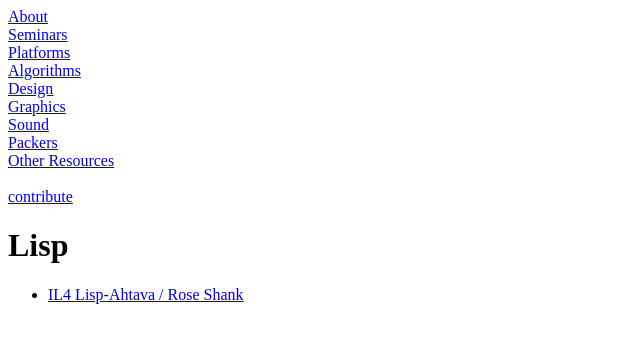
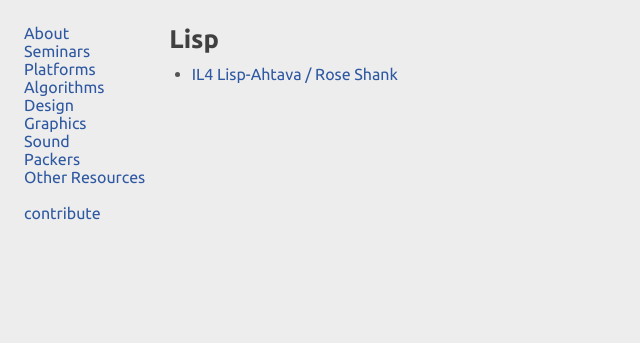
Before and after one commit to in4k/in4k.github.io, a Jekyll site: the page built from wiki/lisp.markdown, in a window 1280 px wide. Shown: the top 343 px of the page, without its empty margins (0-640 px from the left). Built offline with Jekyll 4.4.1, drawn with Linux system fonts in a browser that asks for light colours; nearby versions of some CDN libraries.

Commit message:
Update header.html

```diff
--- a/_includes/header.html
+++ b/_includes/header.html
@@ -6,5 +6,5 @@
     <meta name="robots" content="index,follow" />
     <link rel="shortcut icon" href="/img/favicon.ico">
     <link rel="stylesheet" href="//cdnjs.cloudflare.com/ajax/libs/font-awesome/4.4.0/css/font-awesome.min.css">
-    <link rel="stylesheet" href="in4k.css">
+    <link rel="stylesheet" href="../in4k.css">
 </head>
```
